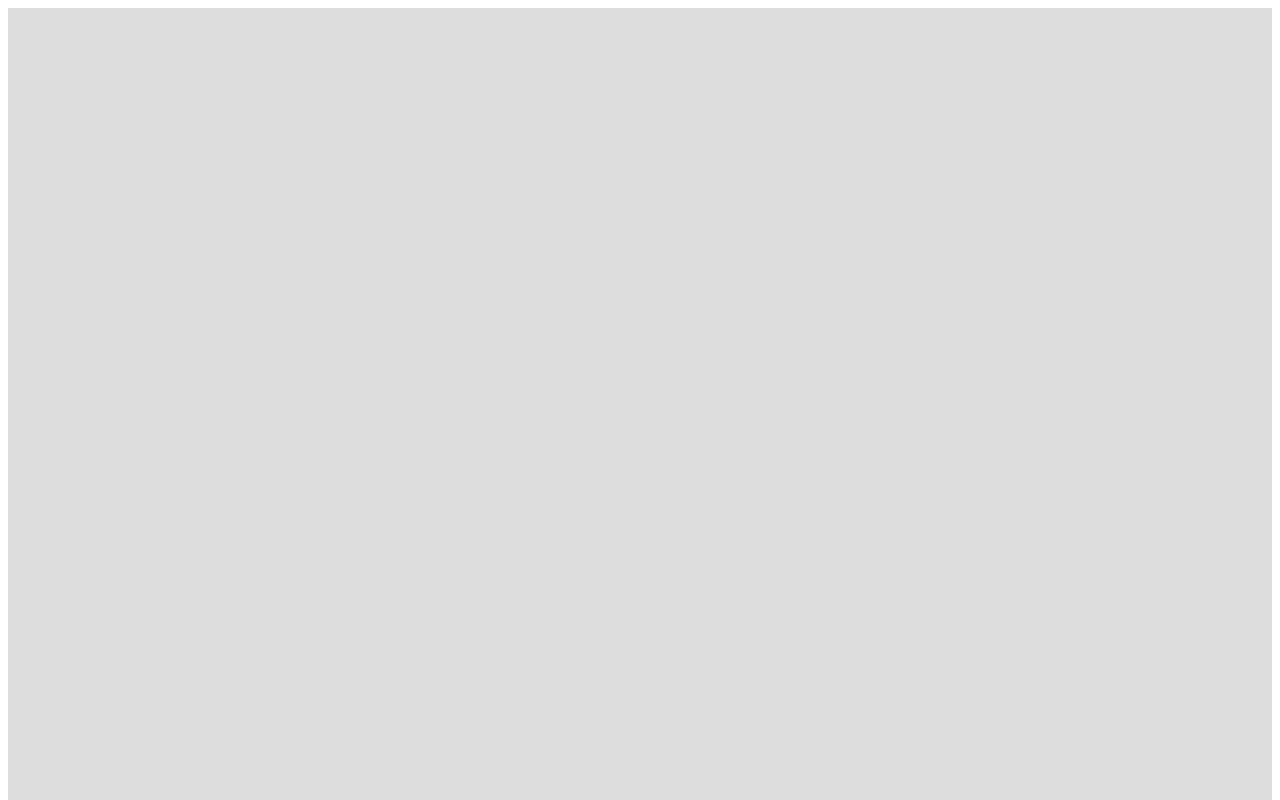
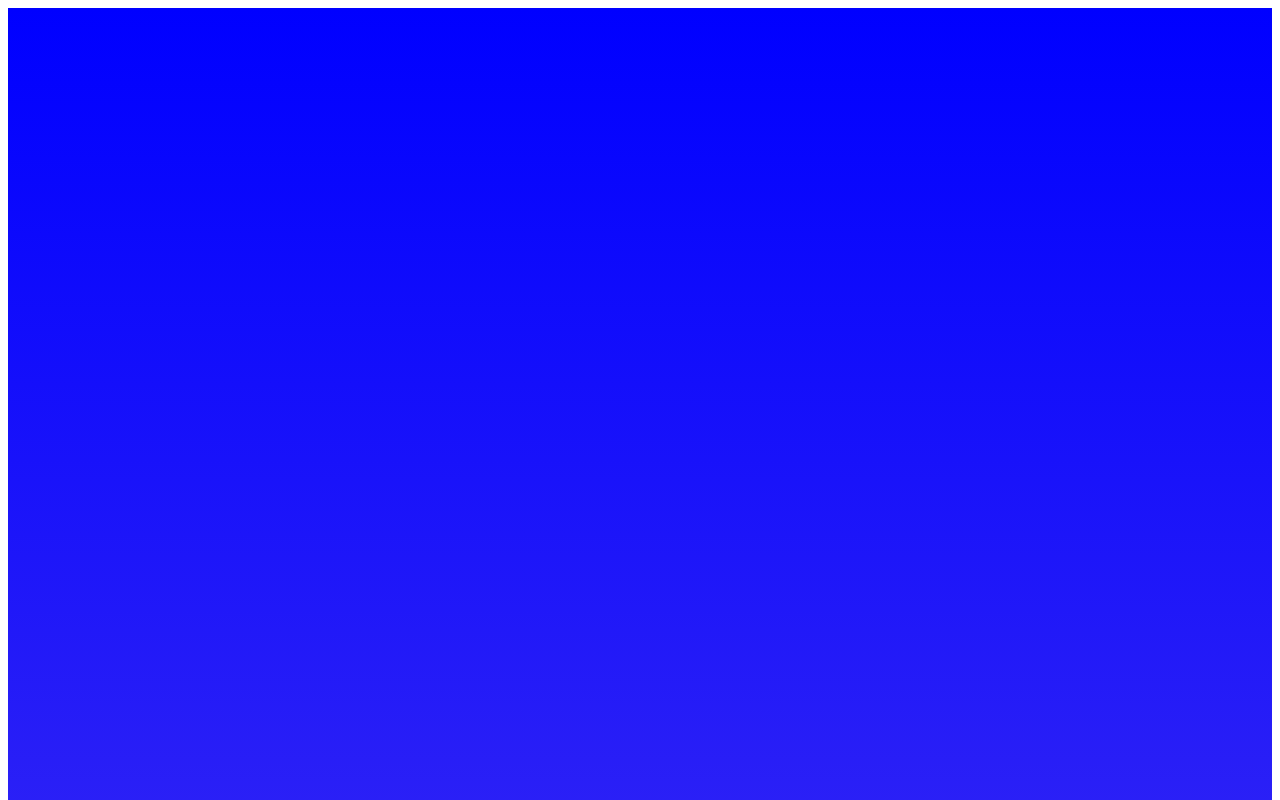
Before and after one commit to saitou-katsuhiko/my_works, a plain HTML site: page snipet/JavaScript/トップへ戻るボタン/index.html in a window 1280 px wide. Shown: the top 800 px of the page. Drawn offline with Linux system fonts and the light colour scheme.

```diff
--- a/snipet/JavaScript/トップへ戻るボタン/index.html
+++ b/snipet/JavaScript/トップへ戻るボタン/index.html
@@ -8,7 +8,7 @@
     <style>
         .content {
             height: 600vh;
-            background: #ddd;
+            background: linear-gradient(blue, pink);
         }
         .button {
             display: none;
```
